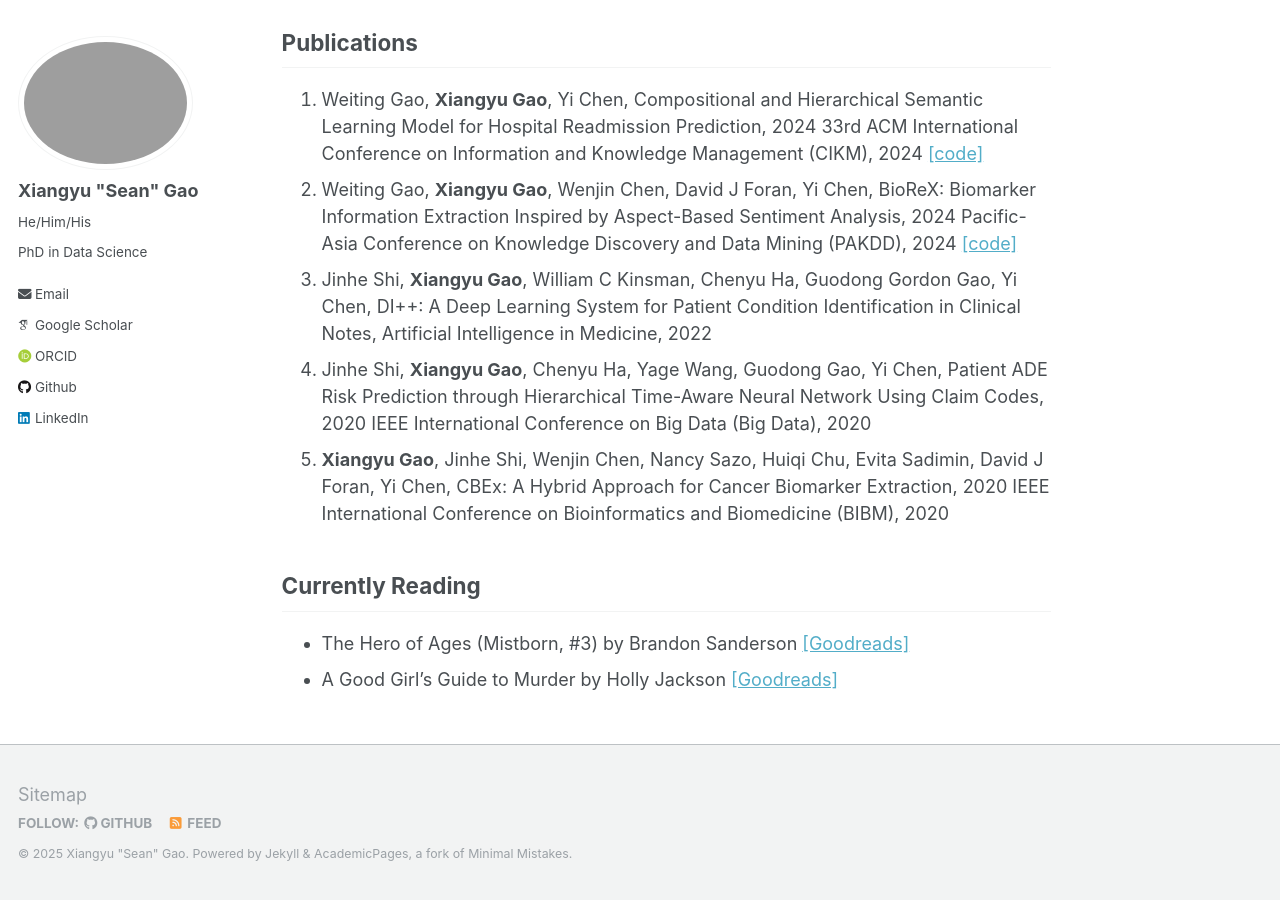
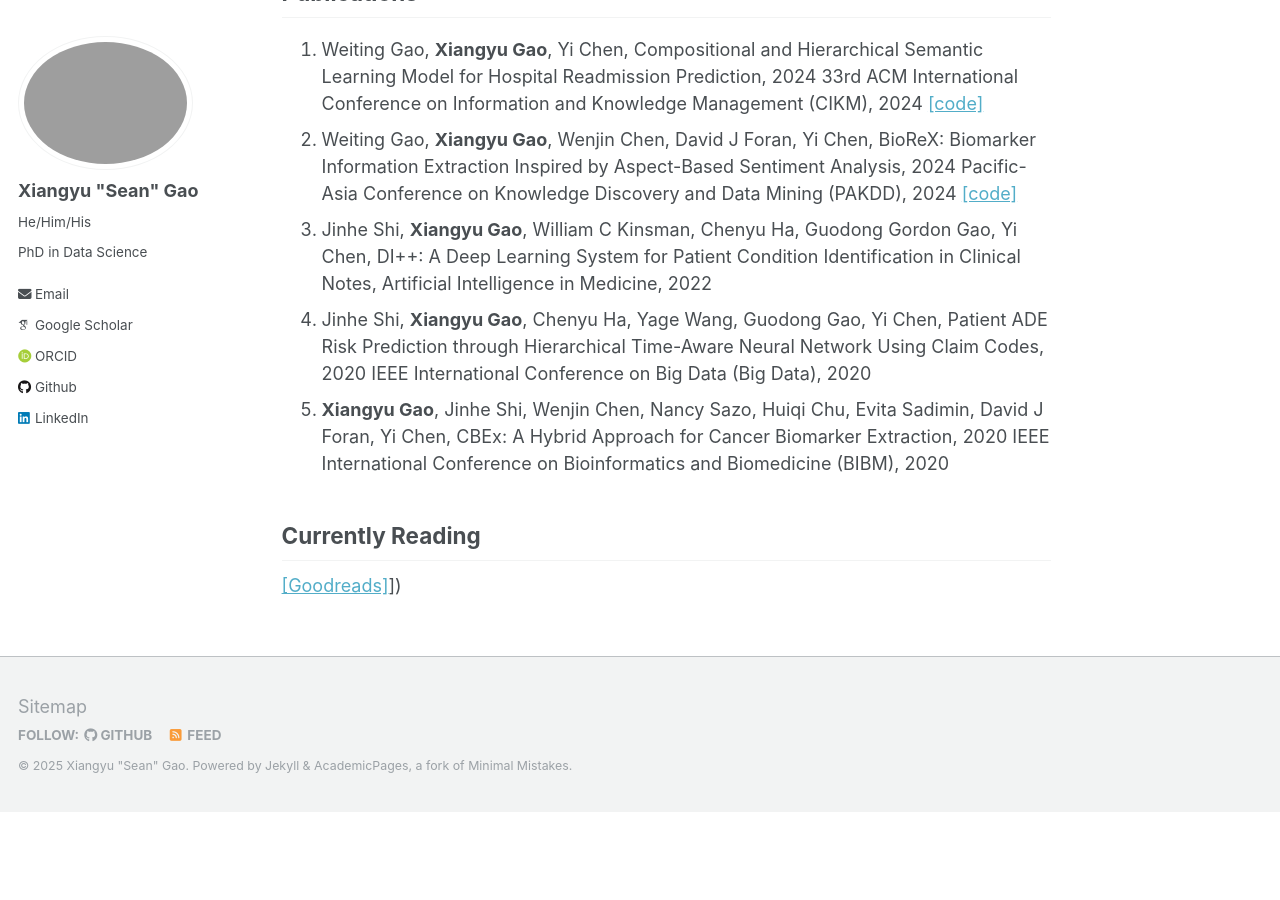
Before and after one commit to xga0/xga0.github.io, a Jekyll site: the page built from _pages/about.md, in a window 1280 px wide and 900 px high, scrolled down 1750 px. Built offline with Jekyll 4.4.1, drawn with Linux system fonts in a browser that asks for light colours; some web fonts are replaced; after the commit the page ends 2562 px from its top, so only the background shows below that; some of the changed text lies outside the part shown.

Commit message:
Update about.md

```diff
--- a/_pages/about.md
+++ b/_pages/about.md
@@ -56,5 +56,4 @@ Information and Knowledge Management (CIKM), 2024 [[code]](https://github.com/NJ
 
 Currently Reading
 ------
-- The Hero of Ages (Mistborn, #3) by Brandon Sanderson [[Goodreads]](https://www.goodreads.com/book/show/2767793-the-hero-of-ages)
-- A Good Girl's Guide to Murder by Holly Jackson [[Goodreads]](https://www.goodreads.com/book/show/40916679-a-good-girl-s-guide-to-murder)
+[[Goodreads]]([https://www.goodreads.com/user/show/161994022-sean-gao)])
```
Also changed, not shown: other parts of _pages/about.md (+1 -1 lines).
